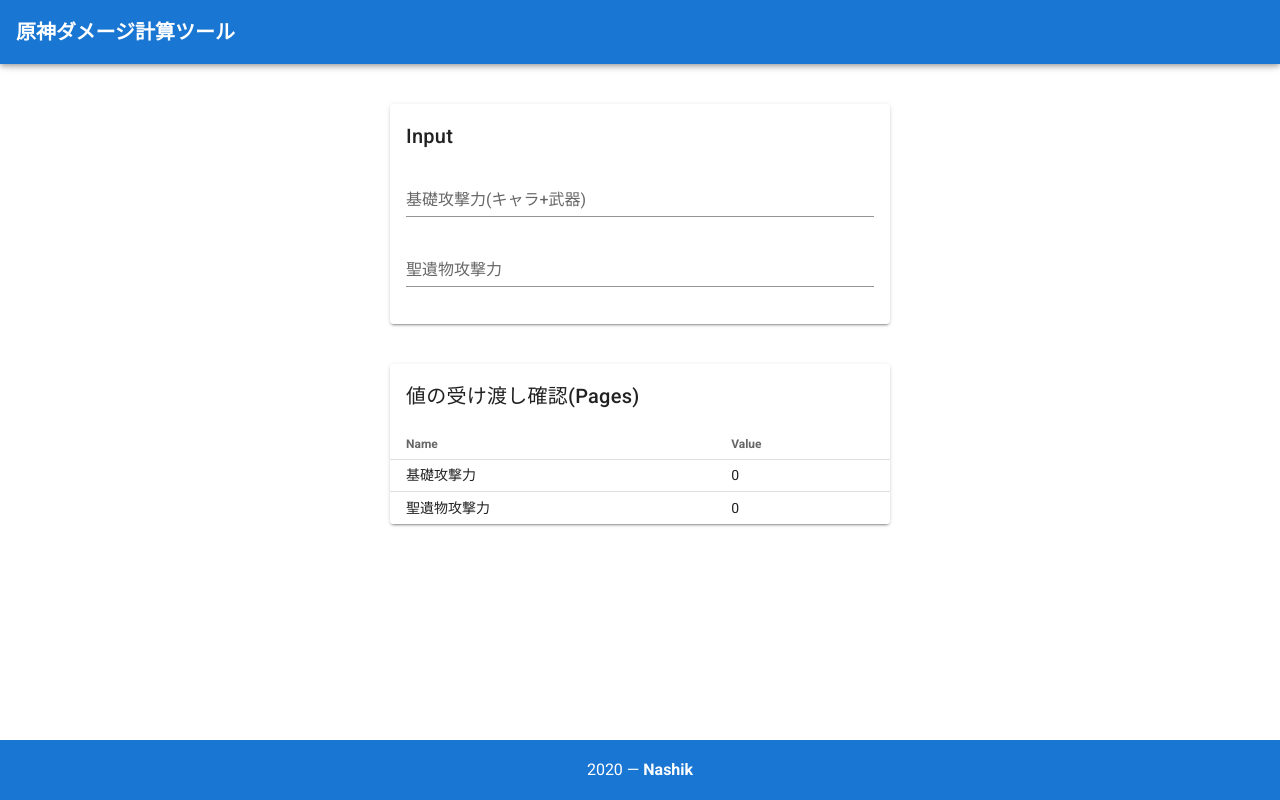
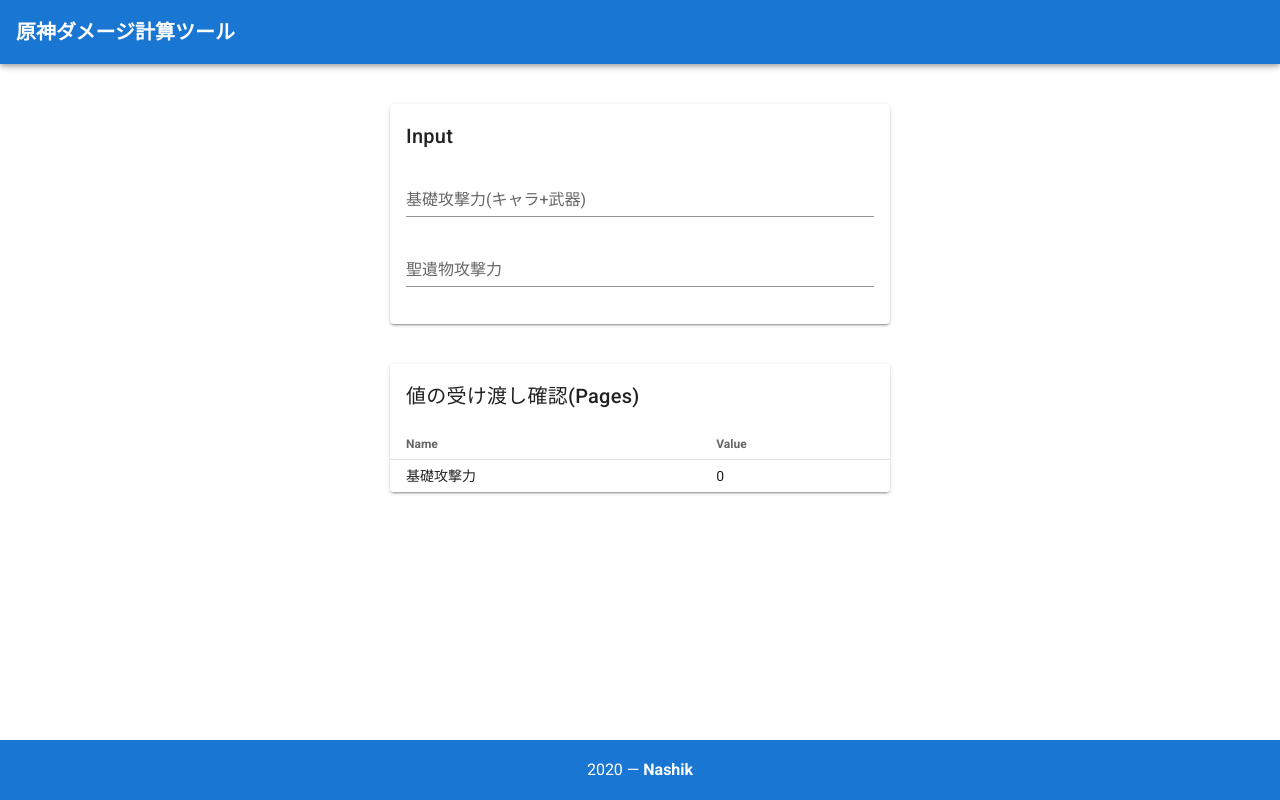
Before and after one commit to nashik/GenshinCalculator, a Vue app: page / in a window 1280 px wide. Built offline with nearby package versions, Linux system fonts and the light colour scheme.

Commit message:
update attack properties.

```diff
--- a/src/components/organisms/Input.vue
+++ b/src/components/organisms/Input.vue
@@ -19,19 +19,24 @@ export default {
     InputArtifactsAttack
   },
   props: {
-    base_attack: {
-      type: Number
-    },
-    artifacts_attack: {
+    total_attack: {
       type: Number
     }
   },
   methods: {
     changeBaseAttack: function(value) {
-      this.$emit("change:base_attack", value);
+      this.base_attack = value;
+      this.$emit("change:total_attack", Number(this.base_attack) + Number(this.artifacts_attack));
     },
     changeArtifactsAttack: function(value) {
-      this.$emit("change:artifacts_attack", value);
+      this.artifacts_attack = value;
+      this.$emit("change:total_attack", Number(this.base_attack) + Number(this.artifacts_attack));
+    }
+  },
+  data() {
+    return {
+      base_attack: 0,
+      artifacts_attack: 0
     }
   }
 };
--- a/src/components/pages/GenshinCalc.vue
+++ b/src/components/pages/GenshinCalc.vue
@@ -5,8 +5,7 @@
     </v-app-bar>
     <v-content>
       <Input
-        @change:base_attack="base_attack=$event"
-        @change:artifacts_attack="artifacts_attack=$event"
+        @change:total_attack="total_attack=$event"
       />
       <v-card width="500px" class="mx-auto my-10">
         <v-card-title>値の受け渡し確認(Pages)</v-card-title>
@@ -21,11 +20,7 @@
             <tbody>
               <tr>
                 <td>基礎攻撃力</td>
-                <td>{{ base_attack }}</td>
-              </tr>
-              <tr>
-                <td>聖遺物攻撃力</td>
-                <td>{{ artifacts_attack }}</td>
+                <td>{{ total_attack }}</td>
               </tr>
             </tbody>
           </template>
@@ -53,8 +48,7 @@ export default {
   },
   data() {
     return {
-      base_attack: 0,
-      artifacts_attack: 0
+      total_attack: 0,
     };
   }
 };
--- a/src/main.js
+++ b/src/main.js
@@ -3,6 +3,7 @@ import Vue from 'vue'
 import GenshinCalc from './components/pages/GenshinCalc.vue'
 import vuetify from './plugins/vuetify'
 
+Vue.config.devtools = true;
 Vue.config.productionTip = false
 
 new Vue({
```
